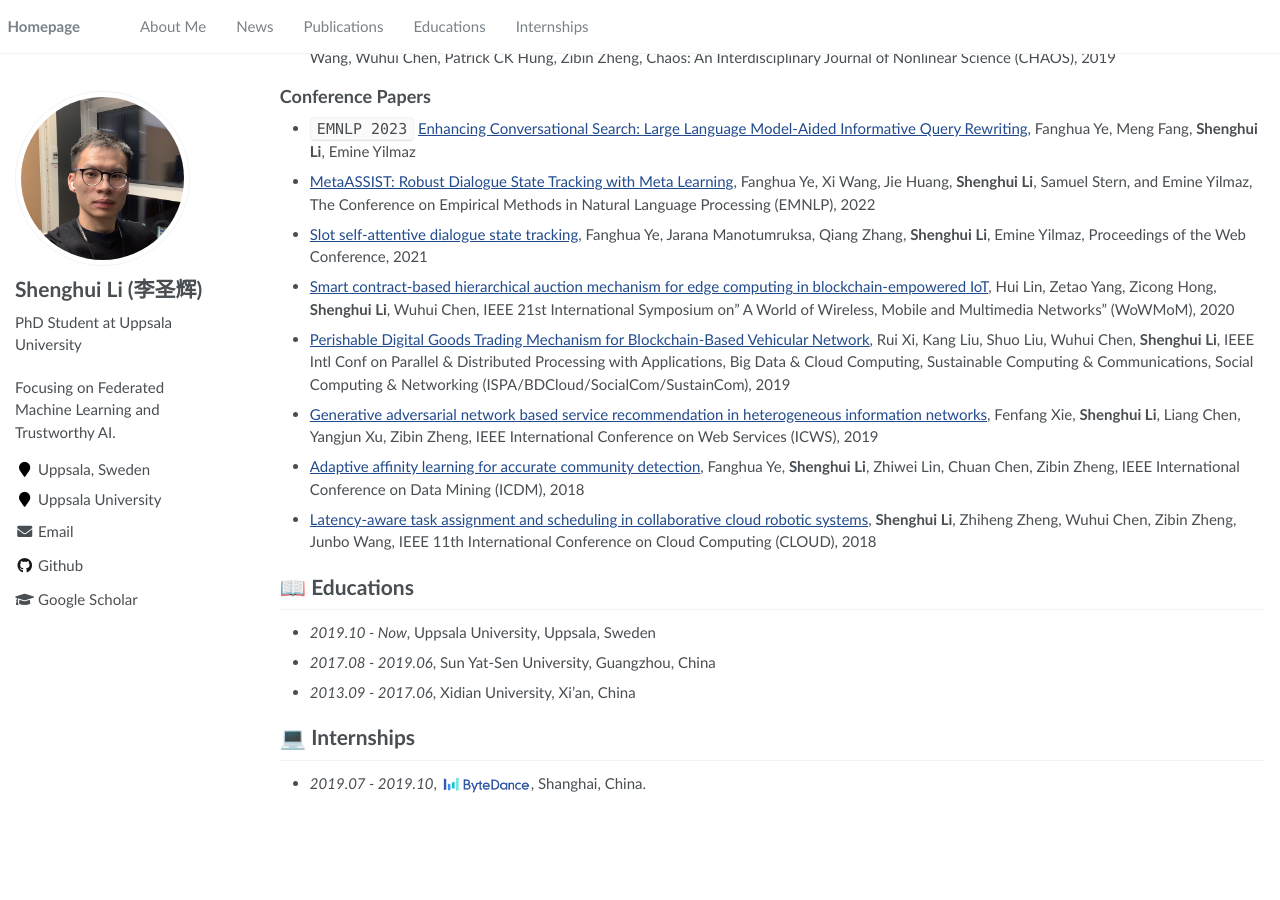
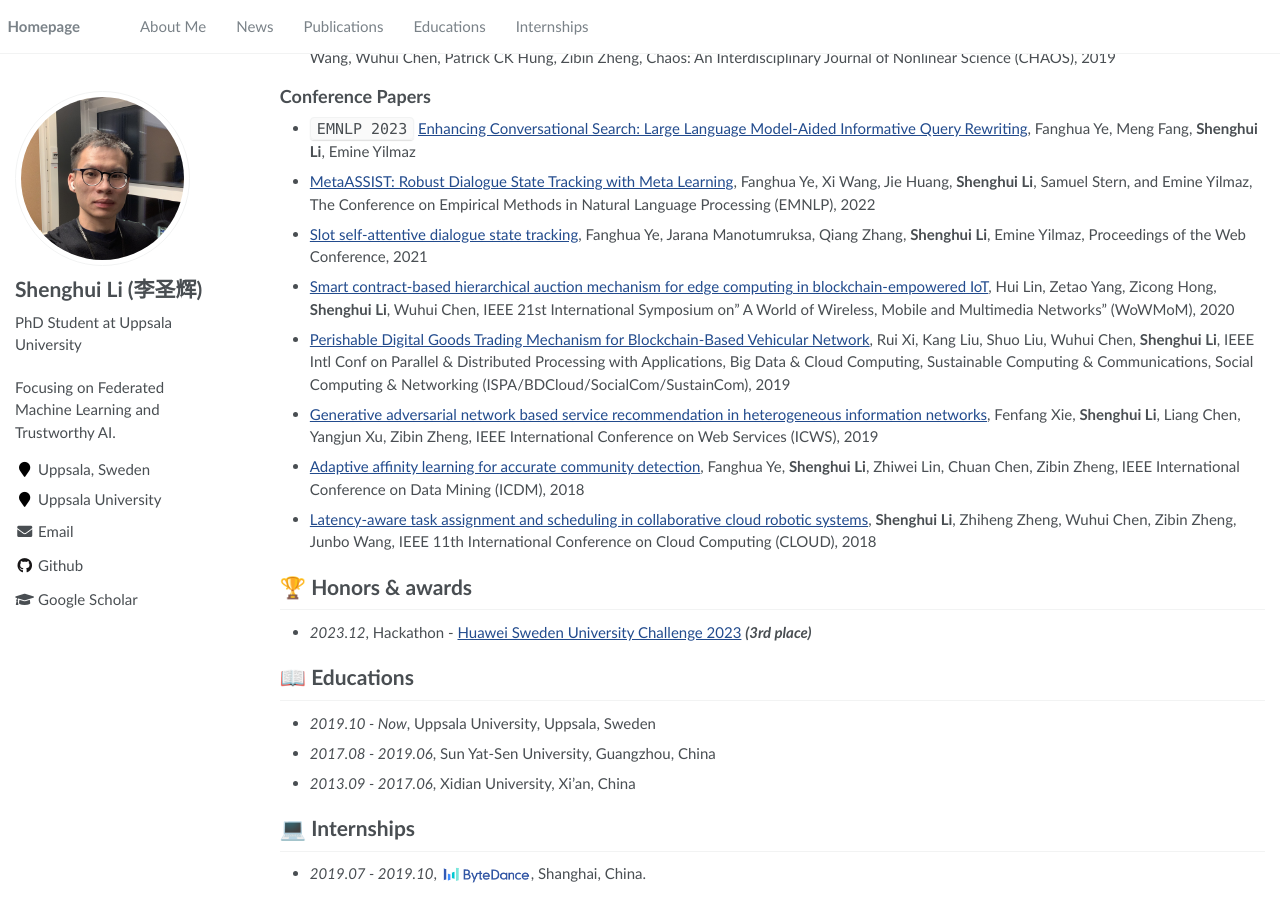
Before and after one commit to lishenghui/lishenghui.github.io, a Jekyll site: the page built from _pages/about.md, in a window 1280 px wide and 900 px high, scrolled down 1082 px. Built offline with Jekyll 4.4.1, drawn with Linux system fonts in a browser that asks for light colours; before the commit the page ends 1891 px from its top, so only the background shows below that.

Commit message:
Update about.md

```diff
--- a/_pages/about.md
+++ b/_pages/about.md
@@ -124,6 +124,9 @@ IEEE Transactions on Big Data (IEEE TBD), 2023
 [//]: # (- *2021.10* Lorem ipsum dolor sit amet, consectetur adipiscing elit. Vivamus ornare aliquet ipsum, ac tempus justo dapibus sit amet. )
 
 
+# 🏆 Honors & awards
+- *2023.12*, Hackathon - [Huawei Sweden University Challenge 2023](https://www.huaweihackathon2023.se/en/challenges/registration) ***(3rd place)***
+
 # 📖 Educations
 - *2019.10 - Now*, Uppsala University, Uppsala, Sweden
 - *2017.08 - 2019.06*, Sun Yat-Sen University, Guangzhou, China
```
